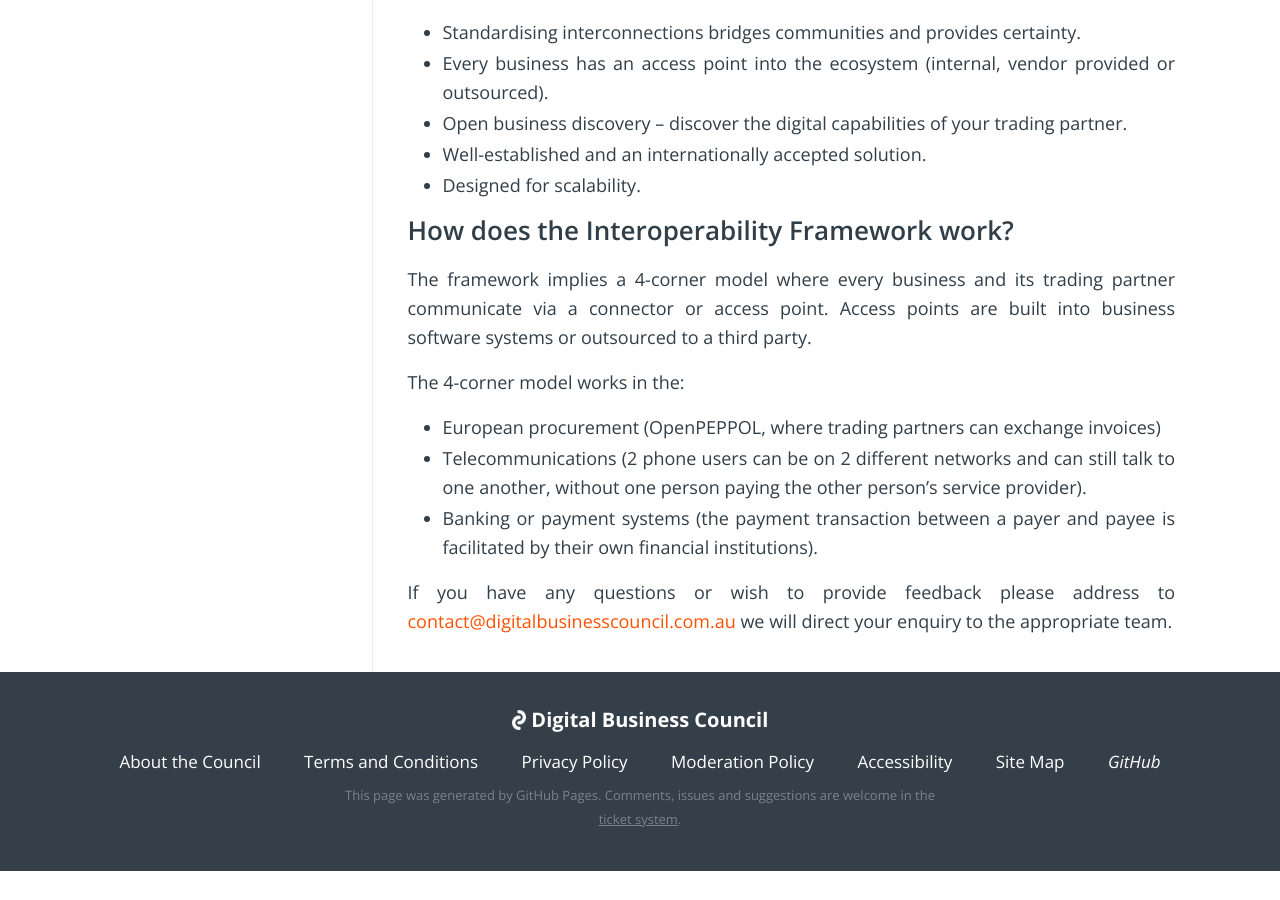
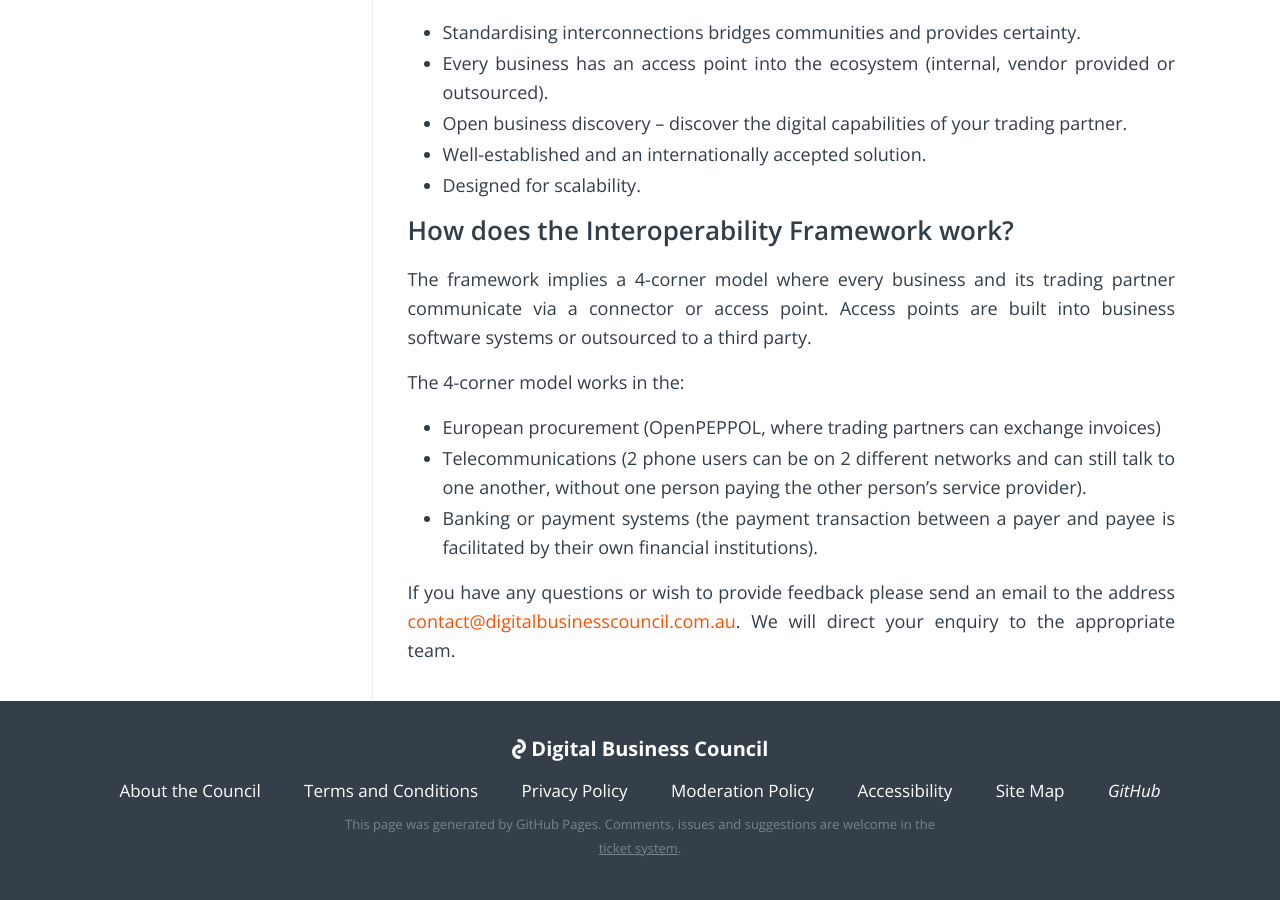
Before and after one commit to Digital-Business-Council/Digital-Business-Council.github.io, a Jekyll site: the page built from pages/tech-zone/interoperability-framework.md, in a window 1280 px wide and 900 px high, scrolled down 1011 px. Built offline with Jekyll 4.4.1, drawn with Linux system fonts in a browser that asks for light colours; before the commit the page ends 1882 px from its top, so only the background shows below that.

Commit message:
Formatting update

```diff
--- a/pages/tech-zone/interoperability-framework.md
+++ b/pages/tech-zone/interoperability-framework.md
@@ -40,4 +40,4 @@
 + Telecommunications (2 phone users can be on 2 different networks and can still talk to one another, without one person paying the other person’s service provider).
 + Banking or payment systems (the payment transaction between a payer and payee is facilitated by their own financial institutions).
 
-If you have any questions or wish to provide feedback please address to [contact@digitalbusinesscouncil.com.au](mailto:contact@digitalbusinesscouncil.com.au) we will direct your enquiry to the appropriate team.
+If you have any questions or wish to provide feedback please send an email to the address [contact@digitalbusinesscouncil.com.au](mailto:contact@digitalbusinesscouncil.com.au). We will direct your enquiry to the appropriate team.
```
